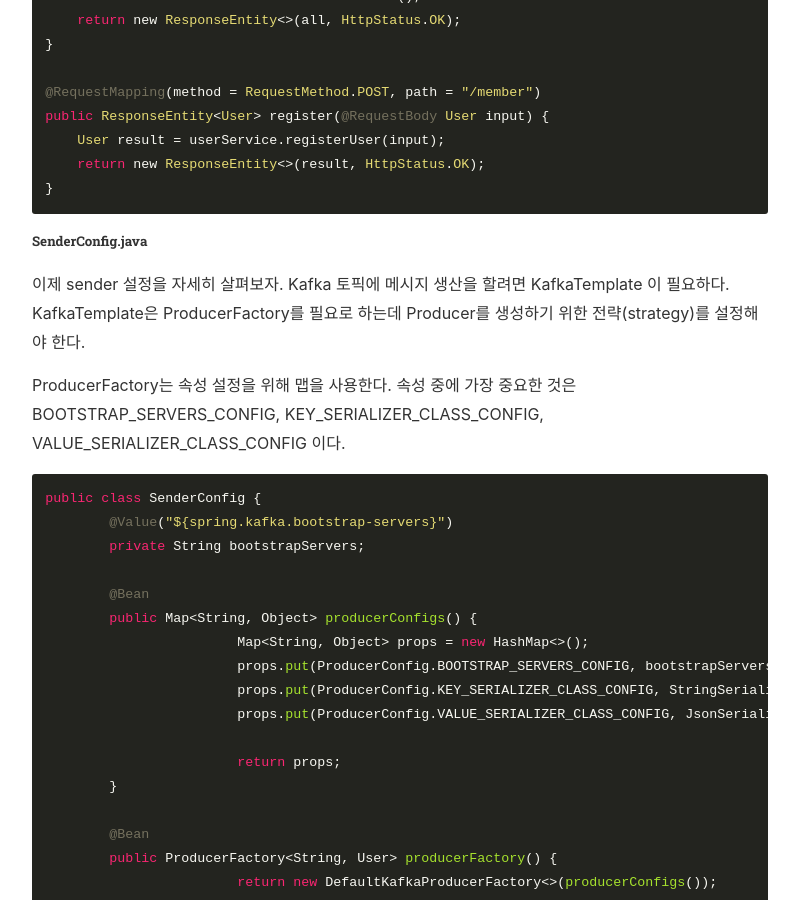
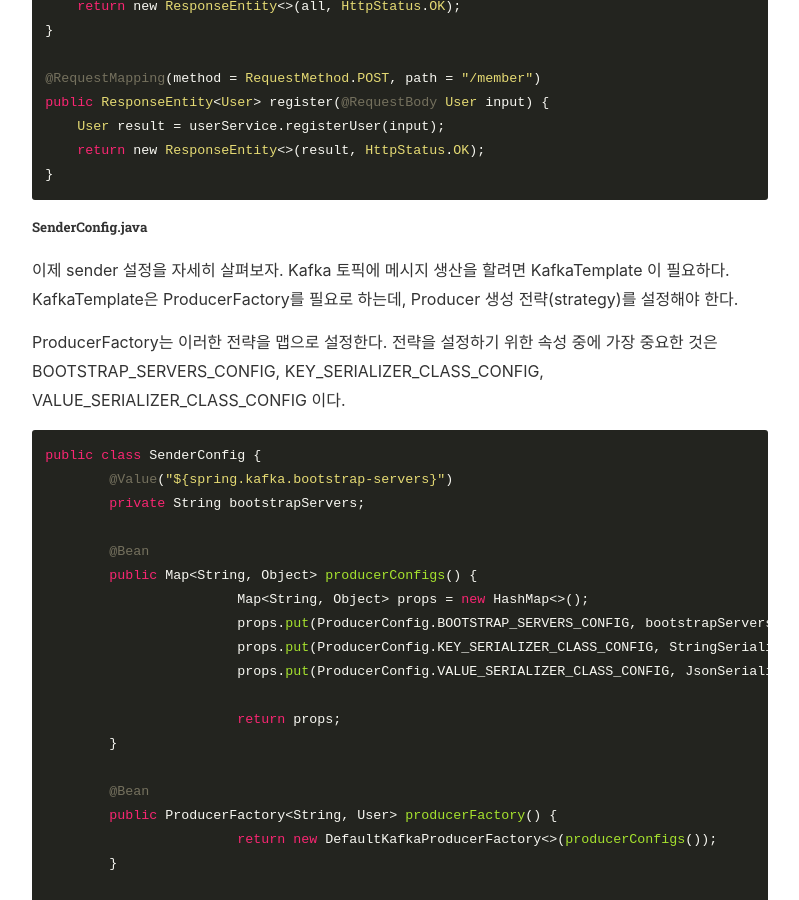
Before and after one commit to countingmars/countingmars.github.io, a Jekyll site: the page built from _posts/2018-04-20-building-microservices-with-netflix-oss-kafka-springboot-p2.markdown, in a window 1280 px wide and 900 px high, scrolled down 4762 px. Shown: the whole window, without its empty margins (240-1039 px from the left). Built offline with Jekyll 4.4.1, drawn with Linux system fonts in a browser that asks for light colours; nearby versions of some CDN libraries; some of the changed text lies outside the part shown.

Commit message:
post microservice springboot, netflix oss, kafka part 2

````diff
--- a/_posts/2018-04-20-building-microservices-with-netflix-oss-kafka-springboot-p2.markdown
+++ b/_posts/2018-04-20-building-microservices-with-netflix-oss-kafka-springboot-p2.markdown
@@ -1,6 +1,6 @@
 ---
 layout: post
-title:  "Spring Boot, Netflix OSS, Kafka 마이크로서비스 구축하기 - Part 2: Message Broker and User service"
+title:  "Spring Boot, Netflix OSS, Kafka 마이크로서비스 구축하기 - Part 2: Message Broker and User Service"
 date:   2018-04-20 23:25:01
 author: Mars
 categories: tools
@@ -64,7 +64,7 @@
 ### User Service
 이제 우리는 Kafka를 구동시켰으므로 User 마이크로서비스를 만들 수 있게 되었다.
 Part 1에서 이미 말했듯이 User 마이크로서비스는:
-1. 자기 스스로를 Service registry (Eureka) 에 등록한다.
+1. 자기 스스로를 Service Registry (Eureka)에 등록한다.
 2. Config 서버(Spring Cloud Config)에서 설정을 가져온다.
 3. 2개의 endpoints를 가진다
 	- /member : POST 요청은 신규 사용자를 등록한다
@@ -106,8 +106,8 @@
 ##### /bootstrap.yml
 설정파일에 프로젝트 이름과 포트를 지정하자.
 
-여기서 새로 추가되는 것은 cloud config discovery 이다. User 마이크로서비스는 'ms-config-server'라는 키 값으로 Service Registry로부터 Config 서버의 위치를 찾을 것이다.
-그리고 url 혹은 port를 하드코딩할 필요가 없다.
+여기서 새로 추가되는 것은 cloud > config > discovery 이다. User 마이크로서비스는 'ms-config-server'라는 키 값으로 Service Registry로부터 Config 서버의 위치를 찾을 것이다.
+덕분에 url 혹은 port를 하드코딩할 필요가 없다. h2 메모리 데이터베이스에 대한 설정이나, Kafka에 대한 설정은 모두 Config 서버로 부터 읽어오게 된다.
 
 ```
 server:
@@ -205,10 +205,10 @@
 ##### SenderConfig.java
 이제 sender 설정을 자세히 살펴보자.
 Kafka 토픽에 메시지 생산을 할려면 KafkaTemplate 이 필요하다.
-KafkaTemplate은 ProducerFactory를 필요로 하는데 Producer를 생성하기 위한 전략(strategy)를 설정해야 한다.
+KafkaTemplate은 ProducerFactory를 필요로 하는데, Producer 생성 전략(strategy)를 설정해야 한다.
 
-ProducerFactory는 속성 설정을 위해 맵을 사용한다.
-속성 중에 가장 중요한 것은 BOOTSTRAP_SERVERS_CONFIG, KEY_SERIALIZER_CLASS_CONFIG, VALUE_SERIALIZER_CLASS_CONFIG 이다.
+ProducerFactory는 이러한 전략을 맵으로 설정한다.
+전략을 설정하기 위한 속성 중에 가장 중요한 것은 BOOTSTRAP_SERVERS_CONFIG, KEY_SERIALIZER_CLASS_CONFIG, VALUE_SERIALIZER_CLASS_CONFIG 이다.
 
 ```
 public class SenderConfig {
````
Also changed, not shown: other parts of _posts/2018-04-20-building-microservices-with-netflix-oss-kafka-springboot-p2.markdown (+1 -1 lines).
